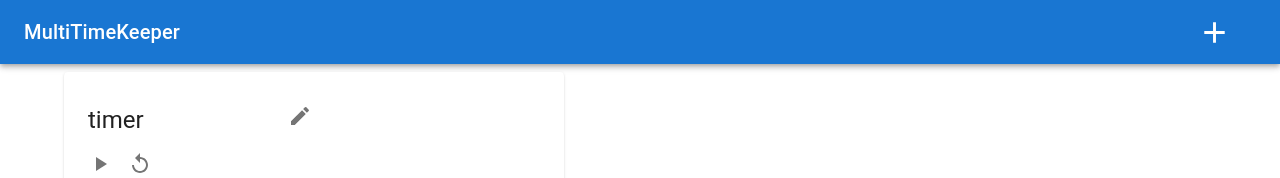
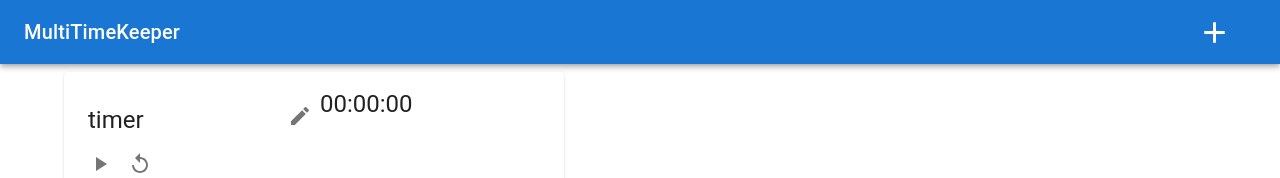
Before and after one commit to MenoMkt/multi-time-keaper, a React (Create React App) app in the folder frontend/: page / in a window 1280 px wide. Shown: the top 178 px of the page. Built offline with nearby package versions, Linux system fonts and the light colour scheme.

Commit message:
[add] 残り時間を表示する

```diff
--- a/frontend/package.json
+++ b/frontend/package.json
@@ -18,6 +18,7 @@
     "date-fns": "^2.28.0",
     "dayjs": "^1.10.7",
     "react": "17.0.2",
+    "react-countdown": "^2.3.2",
     "react-dom": "17.0.2",
     "react-scripts": "5.0.0",
     "sass": "^1.49.8",
--- a/frontend/src/component/Card.tsx
+++ b/frontend/src/component/Card.tsx
@@ -18,7 +18,11 @@ import ReplayIcon from "@mui/icons-material/Replay";
 import EditIcon from "@mui/icons-material/Edit";
 import CheckCircleIcon from "@mui/icons-material/CheckCircle";
 import dayjs from "dayjs";
-
+import Countdown, {
+  CountdownRenderProps,
+  CountdownApi,
+  zeroPad,
+} from "react-countdown";
 type Props = {
   title: string;
 };
@@ -28,17 +32,49 @@ const TimerCard = (props: Props) => {
   const [title, setTitle] = useState(props.title);
   const tmpTitle = useRef("");
   const [titleEditMode, setTitleEditMode] = useState(false);
+  const [countdownDate, setCountdownDate] = useState(Date.now());
   const [running, setRunning] = useState(false);
-  const [timeoutId, setTimeoutId] = useState<NodeJS.Timeout | null>(null);
 
-  const clearTimer = () => {
-    setTimeoutId(null);
+  let countdownApi: CountdownApi | undefined = undefined;
+  // Renderer callback with condition
+  const countdownRender = ({
+    hours,
+    minutes,
+    seconds,
+    completed,
+  }: CountdownRenderProps) => {
+    return (
+      <Typography component="div" variant="h5" textAlign={"right"}>
+        {zeroPad(hours)}:{zeroPad(minutes)}:{zeroPad(seconds)}
+      </Typography>
+    );
+  };
+
+  const startTimer = () => {
+    const timeDate = dayjs()
+      .set("hour", time.getHours())
+      .set("minute", time.getMinutes())
+      .set("second", time.getSeconds());
+    setCountdownDate(timeDate.valueOf());
+    countdownApi?.start();
+    setRunning(true);
+  };
+  const pauseTimer = () => {
+    console.log("pause timer");
+    setRunning(false);
+    countdownApi?.pause();
+    // setCountdownDate(Date.now());
+  };
+  const completeTimer = () => {
+    console.log("on complete timer");
+    timerAlert();
     setRunning(false);
   };
+
   /**
    * Notification APIで通知する
    */
-  const alert = () => {
+  const timerAlert = () => {
     const n = new Notification(`${title} alert!`, {
       tag: title + Date.now().toString(),
     });
@@ -49,10 +85,10 @@ const TimerCard = (props: Props) => {
   const onChangeTitleEditMode = () => {
     console.log("onChangeTitleEditMode");
     if (titleEditMode) {
-      setTitleEditMode(false);
+      setTitleEditMode((flg) => !flg);
       setTitle(tmpTitle.current);
     } else {
-      setTitleEditMode(true);
+      setTitleEditMode((flg) => !flg);
       tmpTitle.current = title;
     }
     console.log({
@@ -63,29 +99,13 @@ const TimerCard = (props: Props) => {
   const onChangeStartPauseButton = () => {
     console.log("onChangeStartPauseButton");
     if (running) {
-      if (timeoutId) clearTimeout(timeoutId);
-      setTimeoutId(null);
-      console.log("pause timer");
-      setRunning(false);
+      pauseTimer();
     } else {
       // タイマー有効化
-      const remainMs = dayjs()
-        .set("hour", time.getHours())
-        .set("minute", time.getMinutes())
-        .diff();
-      console.log(
-        dayjs().set("hour", time.getHours()).set("minute", time.getMinutes())
-      );
-      console.log(remainMs);
-      setTimeoutId(
-        setTimeout(() => {
-          clearTimer();
-          alert();
-        }, remainMs)
-      );
-      setRunning(true);
+      startTimer();
     }
   };
+
   return (
     <div className="TimerCard">
       <Card
@@ -166,7 +186,13 @@ const TimerCard = (props: Props) => {
             </Box>
           </Box>
           {/* 右側の要素 */}
-          <Box sx={{ display: "flex", alignItems: "baseline" }}>
+          <Box
+            sx={{
+              display: "flex",
+              alignItems: "baseline",
+              flexDirection: "column",
+            }}
+          >
             <LocalizationProvider dateAdapter={AdapterDateFns}>
               <TimePicker
                 label="Basic example"
@@ -180,6 +206,19 @@ const TimerCard = (props: Props) => {
                 renderInput={(params) => <TextField {...params} />}
               />
             </LocalizationProvider>
+            <Box sx={{ width: 1 }}>
+              <Countdown
+                date={countdownDate}
+                renderer={countdownRender}
+                ref={(ref) => {
+                  countdownApi = ref?.getApi();
+                }}
+                onComplete={completeTimer}
+                overtime={true}
+                autoStart={false}
+                zeroPadTime={3}
+              />
+            </Box>
           </Box>
         </CardContent>
       </Card>
```
Also changed, not shown: 1 other file (tests, documents, lock files or other folders).
